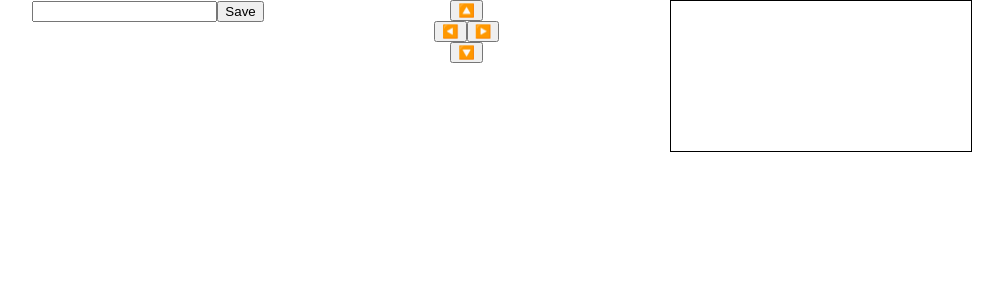
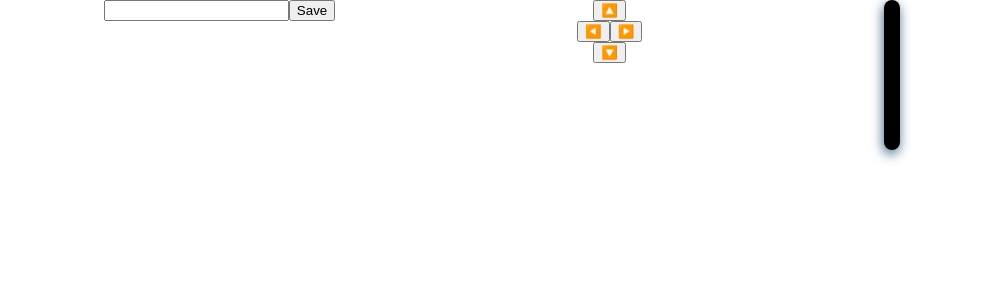
Before and after one commit to haddigan/trash-talk, a React (Create React App) app: page / in a window 1280 px wide. Shown: the top 300 px of the page, without its empty margins (138-1141 px from the left). Built offline with nearby package versions, Linux system fonts and the light colour scheme.

Commit message:
update ChatWindow component and stories

```diff
--- a/src/ChatWindow.js
+++ /dev/null
@@ -1,26 +0,0 @@
-import { useEffect, useRef } from "react";
-
-export const ChatWindow = ({ content }) => {
-  const chatWindowRef = useRef(null);
-  useEffect(() => {
-    chatWindowRef.current &&
-      chatWindowRef.current.scrollIntoView({ behavior: "auto" });
-  }, [content]);
-  return (
-    <div
-      style={{
-        height: "150px",
-        border: "1px solid black",
-        overflow: "hidden",
-        overflowY: "auto",
-        minWidth: "300px",
-      }}
-    >
-      {content.map(({ name, text, id }) => (
-        <div key={id} ref={chatWindowRef}>
-          {name}: {text}
-        </div>
-      ))}
-    </div>
-  );
-};
--- /dev/null
+++ b/src/ChatWindow/ChatWindow.js
@@ -0,0 +1,30 @@
+import { useEffect, useRef } from "react";
+import styles from "./ChatWindow.module.css";
+
+export const ChatWindow = ({ content = [] }) => {
+  const chatWindowRef = useRef(null);
+
+  useEffect(() => {
+    chatWindowRef.current && chatWindowRef.current.scrollIntoView();
+  }, [content]);
+
+  return (
+    <div className={styles.chatWindow}>
+      <div className={styles.chatList}>
+        {content.map(({ name, text, id, isStatusMessage }) => (
+          <div key={id} ref={chatWindowRef}>
+            {isStatusMessage && (
+              <span className={styles.statusMessage}>{text}</span>
+            )}
+            {!isStatusMessage && (
+              <>
+                <span className={styles.playerName}>{name}</span>:{" "}
+                <span className={styles.messageText}>{text}</span>
+              </>
+            )}
+          </div>
+        ))}
+      </div>
+    </div>
+  );
+};
--- /dev/null
+++ b/src/ChatWindow/ChatWindow.module.css
@@ -0,0 +1,28 @@
+.chatWindow {
+  color: white;
+  background: black;
+  height: 150px;
+  overflow-y: auto;
+  border-radius: 8px;
+  box-shadow: -1px 4px 12px 0px rgba(2, 56, 92, 0.75);
+  -webkit-box-shadow: -1px 4px 12px 0px rgba(2, 56, 92, 0.75);
+  -moz-box-shadow: -1px 4px 12px 0px rgba(2, 56, 92, 0.75);
+}
+
+.chatList {
+  display: flex;
+  flex-direction: column;
+  justify-content: flex-end;
+  min-height: 150px;
+  padding: 0.5em;
+}
+
+.playerName {
+  color: orange;
+  font-weight: 700;
+  text-transform: uppercase;
+}
+
+.statusMessage {
+  color: palegoldenrod;
+}
--- /dev/null
+++ b/src/ChatWindow/index.js
@@ -0,0 +1 @@
+export { ChatWindow } from "./ChatWindow";
--- a/src/index.css
+++ b/src/index.css
@@ -1,13 +1,15 @@
+@import url("https://fonts.googleapis.com/css2?family=Roboto+Condensed:wght@300;400;700&display=swap");
+* {
+  box-sizing: border-box;
+}
 body {
   margin: 0;
-  font-family: -apple-system, BlinkMacSystemFont, 'Segoe UI', 'Roboto', 'Oxygen',
-    'Ubuntu', 'Cantarell', 'Fira Sans', 'Droid Sans', 'Helvetica Neue',
-    sans-serif;
+  font-family: "Roboto Condensed", "Helvetica Neue", sans-serif;
   -webkit-font-smoothing: antialiased;
   -moz-osx-font-smoothing: grayscale;
 }
 
 code {
-  font-family: source-code-pro, Menlo, Monaco, Consolas, 'Courier New',
+  font-family: source-code-pro, Menlo, Monaco, Consolas, "Courier New",
     monospace;
 }
```
Also changed, not shown: 1 other file (tests, documents, lock files or other folders).
